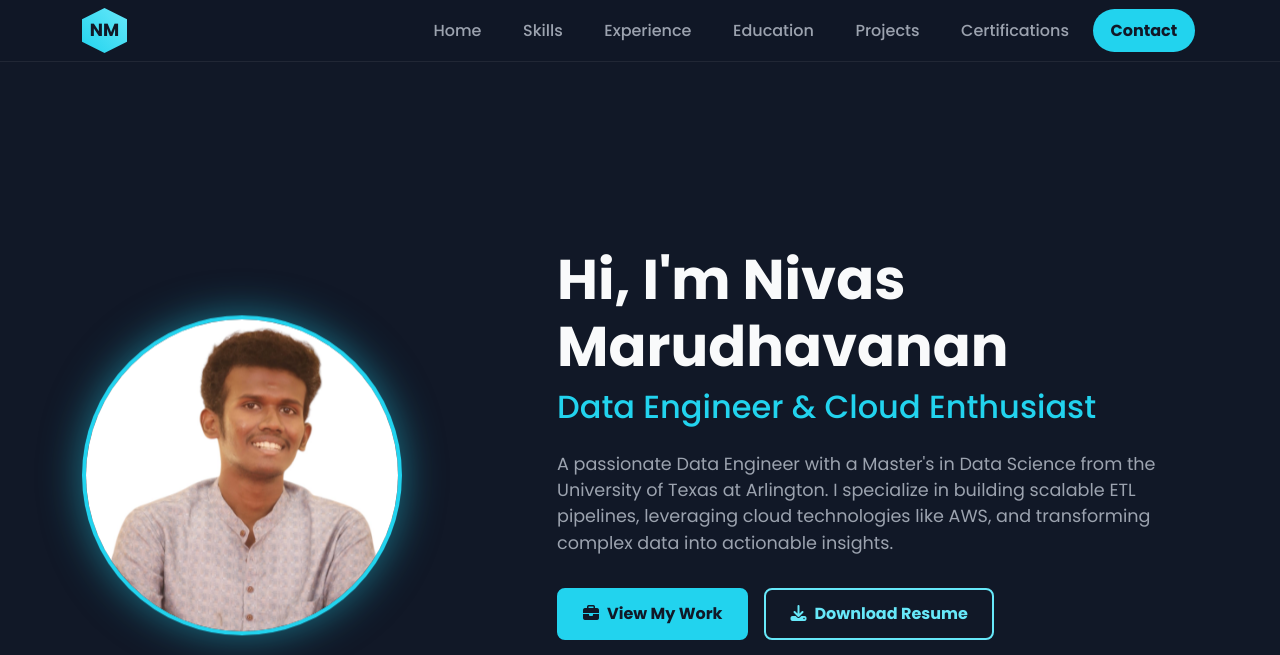
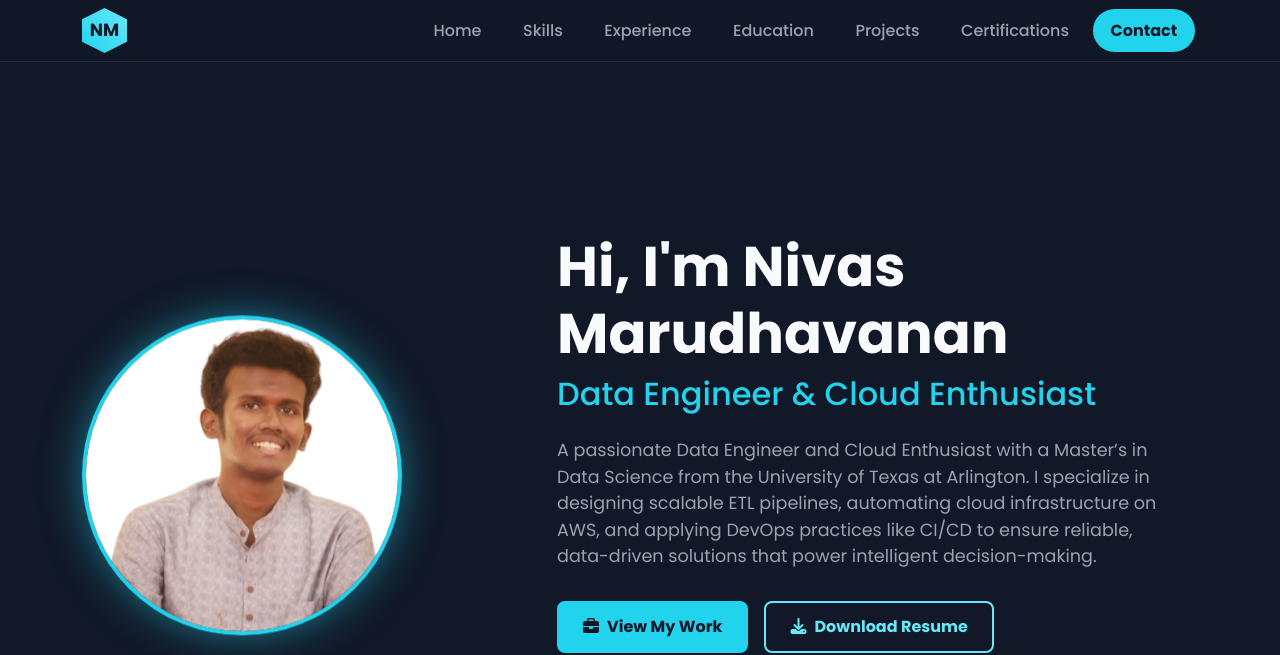
Before and after one commit to Nivas1105/nivasmarudhavanan, a plain HTML site: page index.html in a window 1280 px wide. Shown: the top 655 px of the page. Drawn offline with nearby package versions, Linux system fonts and the light colour scheme.

Commit message:
Update index.html

```diff
--- a/index.html
+++ b/index.html
@@ -52,7 +52,7 @@
                         </h1>
                         <h2 class="lead-title">Data Engineer & Cloud Enthusiast</h2>
                         <p class="intro-paragraph">
-                            A passionate Data Engineer with a Master's in Data Science from the University of Texas at Arlington. I specialize in building scalable ETL pipelines, leveraging cloud technologies like AWS, and transforming complex data into actionable insights.
+                            A passionate Data Engineer and Cloud Enthusiast with a Master’s in Data Science from the University of Texas at Arlington. I specialize in designing scalable ETL pipelines, automating cloud infrastructure on AWS, and applying DevOps practices like CI/CD to ensure reliable, data-driven solutions that power intelligent decision-making.
                         </p>
                         <div class="hero-actions d-flex align-items-center flex-wrap">
                             <a href="#projects" class="btn btn-primary-custom me-3 mb-2">
```
